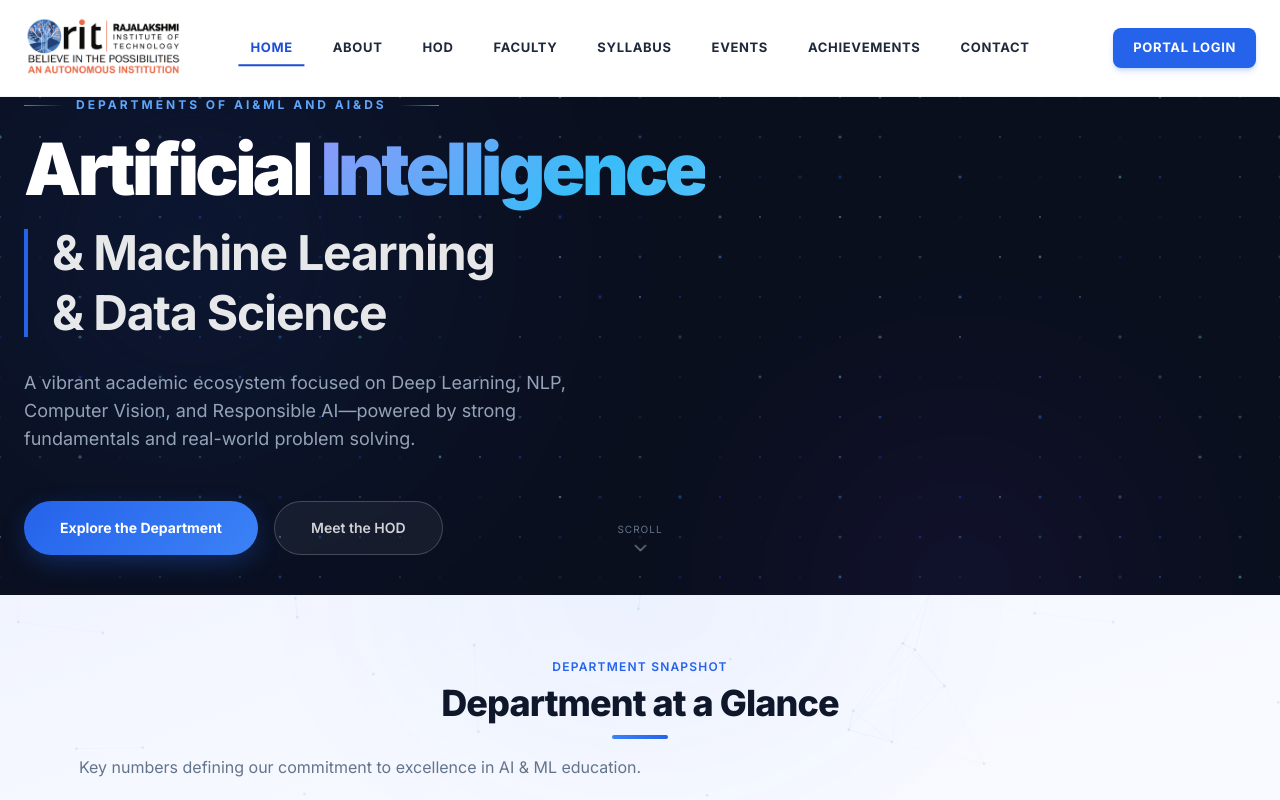
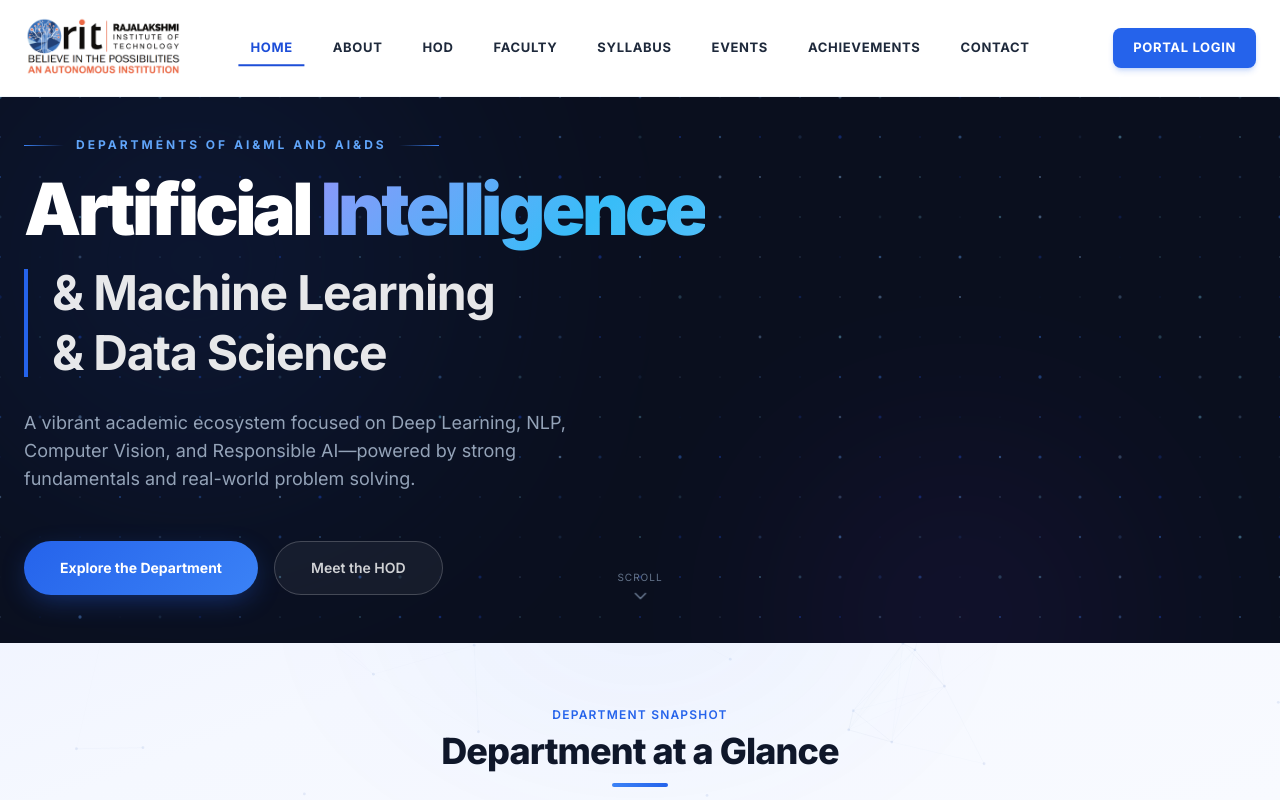
Before and after one commit to AntoJenishia/aiml-rit, a Next.js app: page / in a window 1280 px wide. Shown: the top 800 px of the page. Built offline with nearby package versions, Linux system fonts and the light colour scheme.

Commit message:
style: slightly increase hero top padding for better visual spacing

```diff
--- a/src/components/HeroSection.tsx
+++ b/src/components/HeroSection.tsx
@@ -45,7 +45,7 @@
       />
 
       {/* ── Main hero content ── */}
-      <div className="relative z-10 mx-auto flex w-full max-w-7xl flex-1 flex-col justify-center px-6 pt-0 pb-8 md:pt-0 md:pb-10">
+      <div className="relative z-10 mx-auto flex w-full max-w-7xl flex-1 flex-col justify-center px-6 pt-6 pb-8 md:pt-10 md:pb-12">
 
         {/* Eyebrow */}
         <p
```
